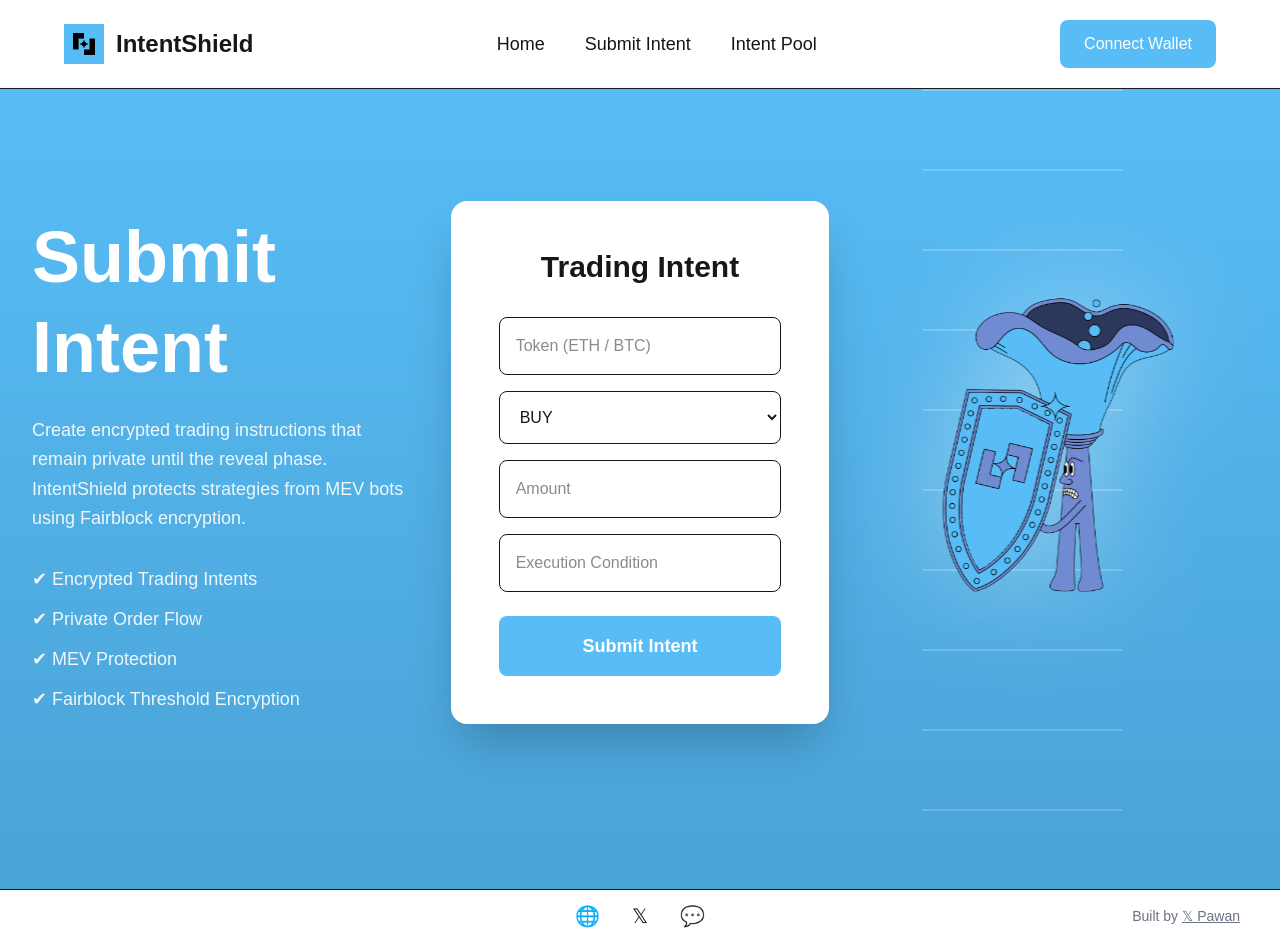
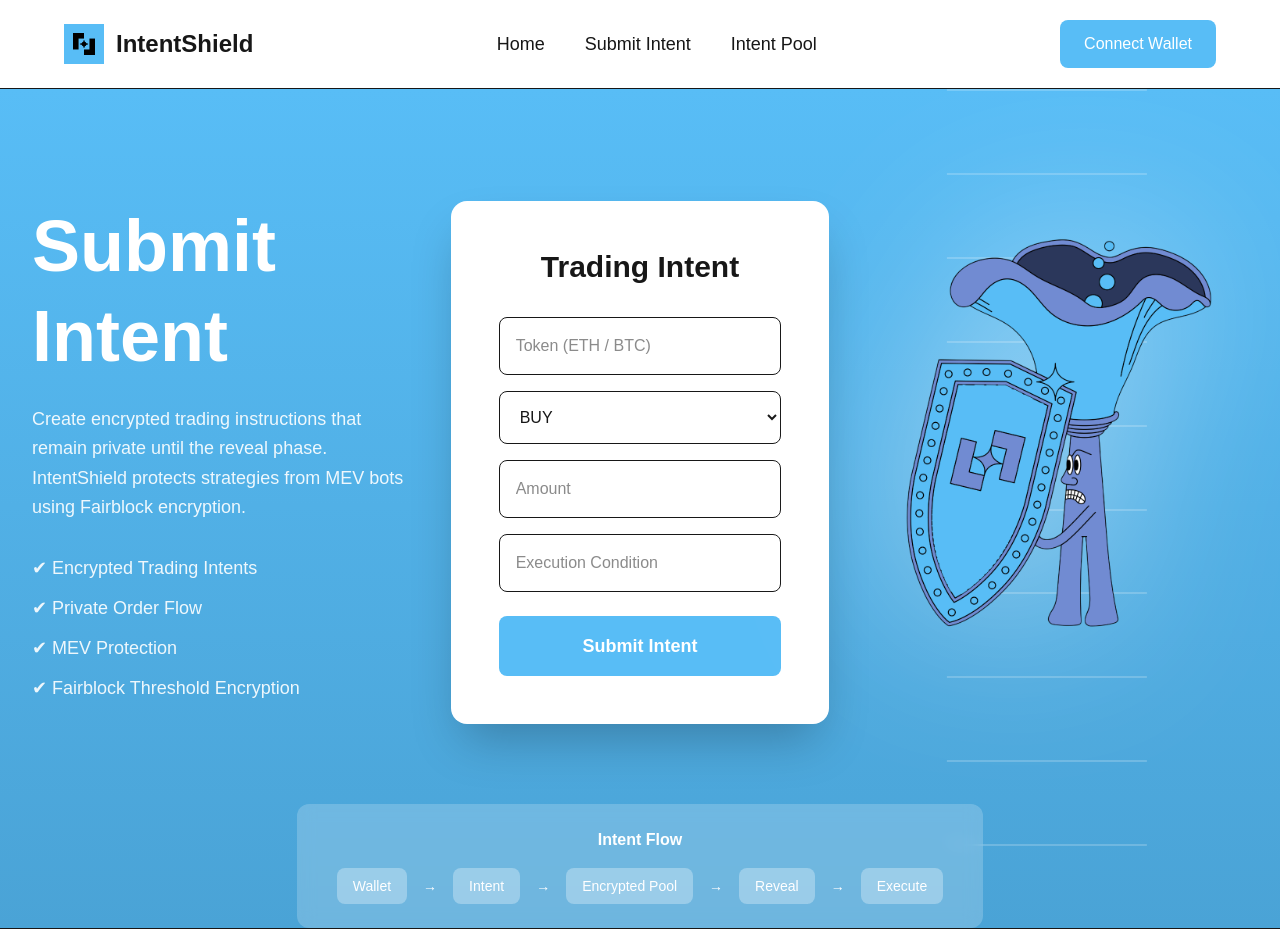
Before and after one commit to Pawan4291/intent-shield, a Next.js app: page /submit in a window 1280 px wide. Shown: the top 942 px of the page. Built offline with nearby package versions, Linux system fonts and the light colour scheme.

Commit message:
describe change

```diff
--- a/app/submit/page.tsx
+++ b/app/submit/page.tsx
@@ -44,7 +44,6 @@ const accounts = await signer.getAccounts()
 
 const address = accounts[0].address
 
-
 await signer.signAmino(
 address,
 {
@@ -57,9 +56,7 @@ memo:"Submit Intent"
 }
 )
 
-
 setStatus("Encrypting intent...")
-
 
 const payload =
 btoa(`${token}-${action}-${amount}-${condition}-${Date.now()}`)
@@ -74,7 +71,6 @@ payload,
 revealed:false,
 status:"Encrypted"
 })
-
 
 setStatus("Intent submitted successfully ✔")
 
@@ -120,7 +116,11 @@ animation:"moveLine 10s linear infinite"
 
 
 
-<div className="max-w-[1300px] mx-auto grid grid-cols-3 items-center gap-10 px-8 pt-28">
+<div className="max-w-[1300px] mx-auto px-8 pt-28">
+
+{/* 3 COLUMN GRID */}
+
+<div className="grid grid-cols-3 items-start gap-10">
 
 
 {/* LEFT TEXT */}
@@ -196,7 +196,6 @@ className="w-full bg-[#58BDF6] text-white py-4 rounded-lg text-lg font-semibold
 Submit Intent
 </button>
 
-
 {status && (
 <div className="mt-5 text-center text-gray-700 font-semibold">
 {status}
@@ -215,10 +214,60 @@ Submit Intent
 
 <motion.img
 src="/mascot/mascot.png"
-className="w-[500px] drop-shadow-[0_0_60px_rgba(255,255,255,0.4)] scale-x-[-1]"
+className="w-[500px] max-w-none drop-shadow-[0_0_90px_rgba(255,255,255,0.45)] scale-x-[-1]"
 animate={{ y:[0,-20,0] }}
 transition={{ duration:4, repeat:Infinity }}
 />
+
+</div>
+
+</div>
+
+
+
+{/* INTENT FLOW DIAGRAM */}
+
+<div className="mt-20 flex justify-center">
+
+<div className="bg-white/20 backdrop-blur rounded-xl px-10 py-6 text-white">
+
+<div className="text-center font-bold mb-4">
+Intent Flow
+</div>
+
+<div className="flex items-center gap-4 text-sm">
+
+<div className="bg-white/30 px-4 py-2 rounded-lg">
+Wallet
+</div>
+
+<div>→</div>
+
+<div className="bg-white/30 px-4 py-2 rounded-lg">
+Intent
+</div>
+
+<div>→</div>
+
+<div className="bg-white/30 px-4 py-2 rounded-lg">
+Encrypted Pool
+</div>
+
+<div>→</div>
+
+<div className="bg-white/30 px-4 py-2 rounded-lg">
+Reveal
+</div>
+
+<div>→</div>
+
+<div className="bg-white/30 px-4 py-2 rounded-lg">
+Execute
+</div>
+
+</div>
+
+</div>
 
 </div>
 
```
